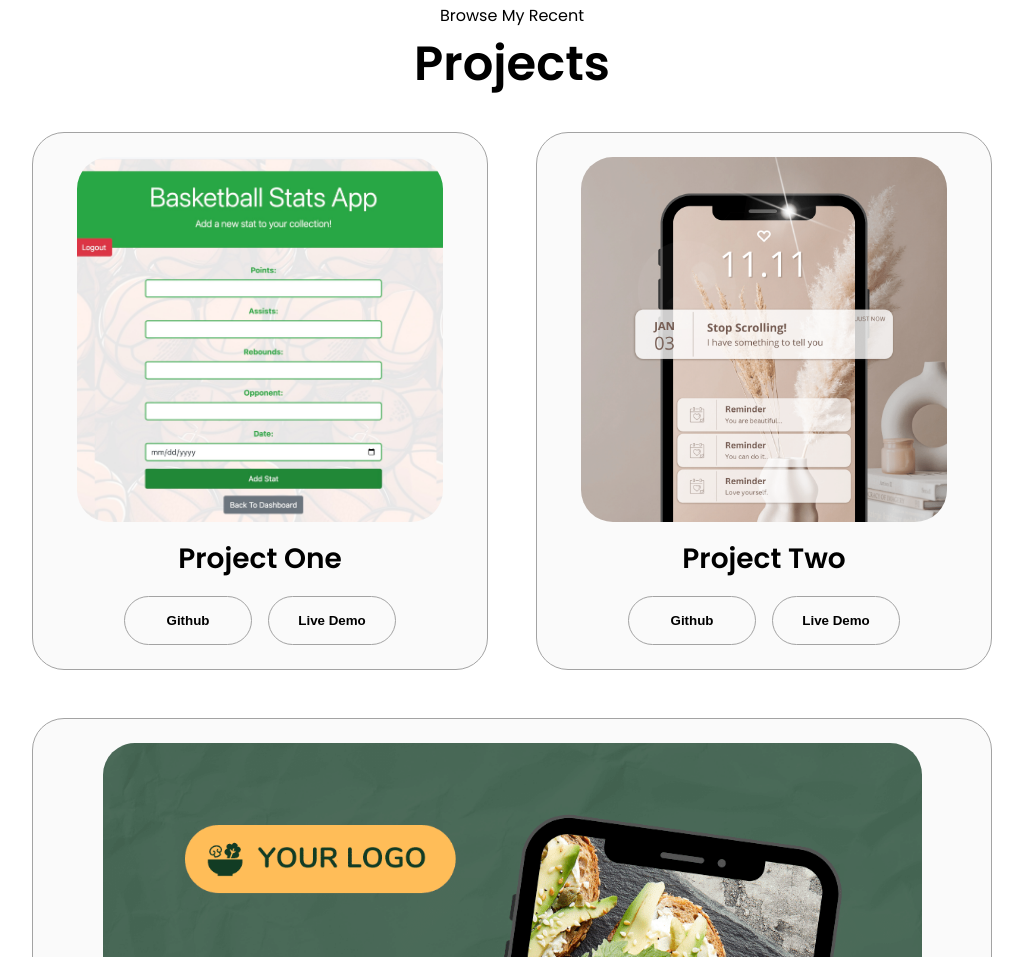
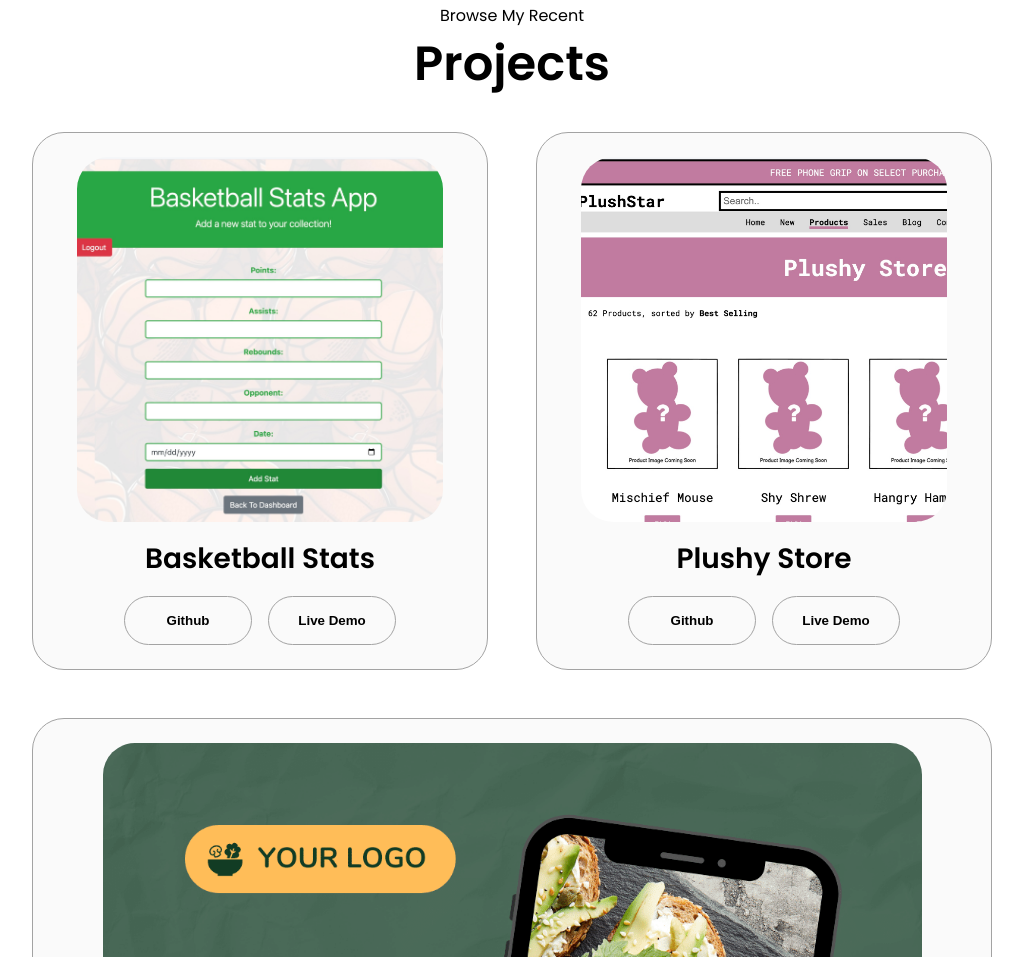
Before and after one commit to Delvonj21/portfolio_html_css, a plain HTML site: page index.html in a window 1280 px wide. Shown: the part 2461-3418 px from the top of the page, without its empty margins (128-1151 px from the left). Drawn offline with Linux system fonts and the light colour scheme.

Commit message:
changed files

```diff
--- a/index.html
+++ b/index.html
@@ -183,7 +183,7 @@
         <div class="article-container">
         <img src="./assets/project_1.png" alt="Project 1" class="project-img">
         </div>
-        <h2 class="experience-sub-title project-title">Project One</h2>
+        <h2 class="experience-sub-title project-title">Basketball Stats</h2>
         <div class="btn-container">
           <button class="btn btn-color-2 project-btn" onclick="location.href='https://github.com/Delvonj21/ball_stats'">
             Github
@@ -195,11 +195,11 @@
       </div>
       <div class="details-container color-container">
         <div class="article-container">
-        <img src="./assets/project-2.png" alt="Project 2" class="project-img">
+        <img src="./assets/plushy_store.jpg" alt="Project 2" class="project-img">
         </div>
-        <h2 class="experience-sub-title project-title">Project Two</h2>
+        <h2 class="experience-sub-title project-title">Plushy Store</h2>
         <div class="btn-container">
-          <button class="btn btn-color-2 project-btn" onclick="location.href='https://github.com/'">
+          <button class="btn btn-color-2 project-btn" onclick="location.href='https://github.com/Delvonj21/Plushy-Store'">
             Github
           </button>
           <button class="btn btn-color-2 project-btn" onclick="location.href='https://github.com/'">
```
Also changed, not shown: assets/plushy_store.jpg (added).
